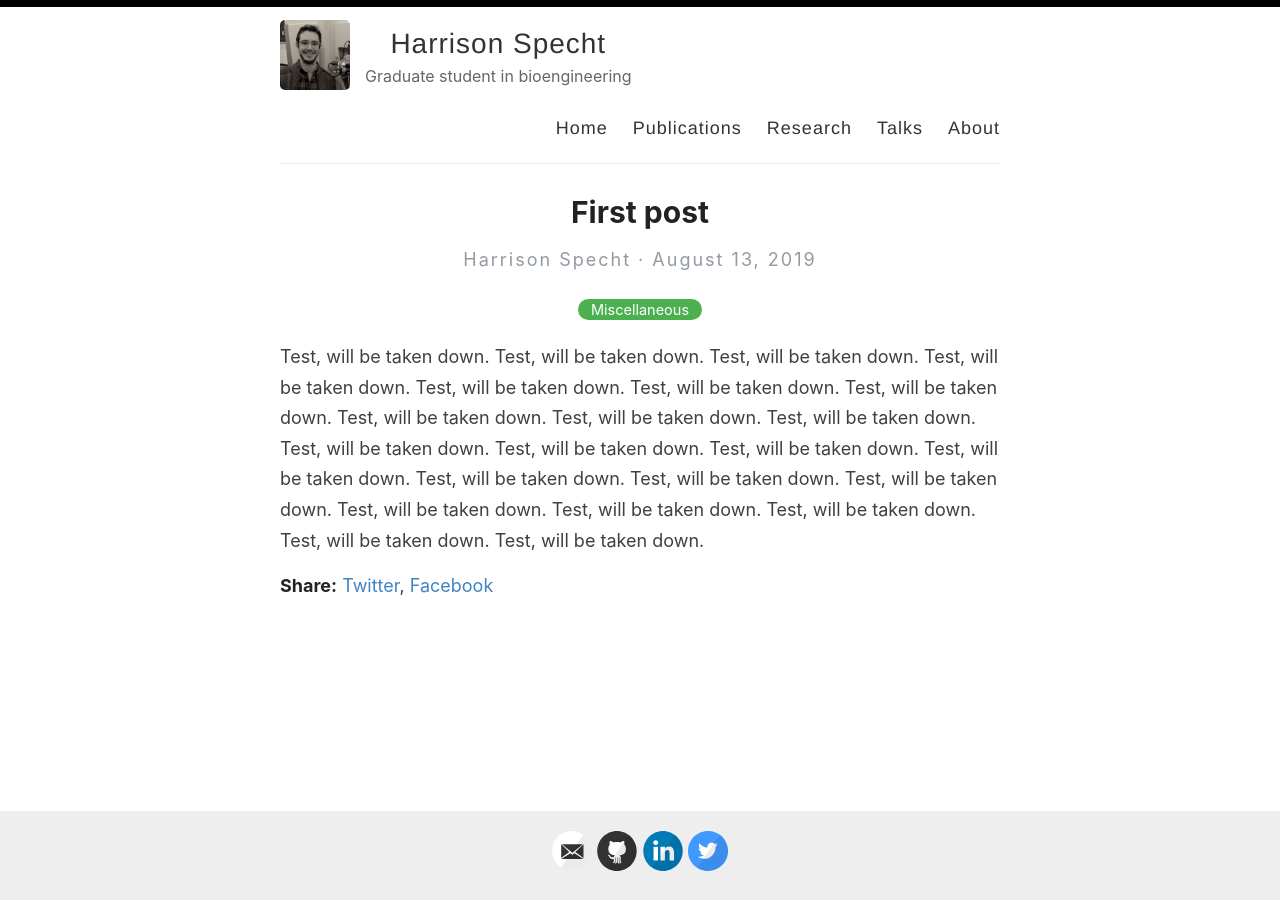
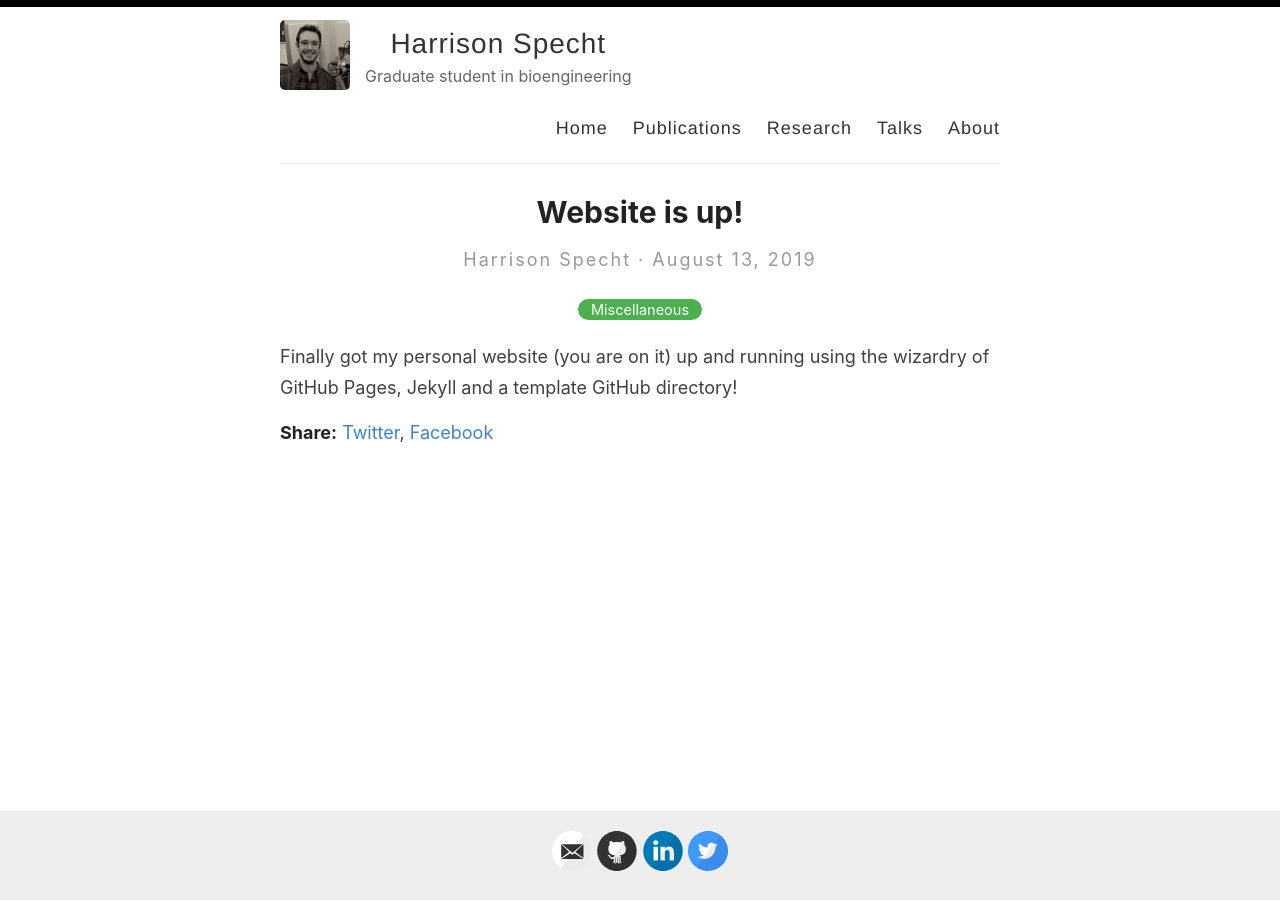
Before and after one commit to hspekt/site, a Jekyll site: the page built from _posts/2019-8-13-first-post.md, in a window 1280 px wide. Built offline with Jekyll 4.4.1, drawn with Linux system fonts in a browser that asks for light colours.

Commit message:
Update 2019-8-13-first-post.md

```diff
--- a/_posts/2019-8-13-first-post.md
+++ b/_posts/2019-8-13-first-post.md
@@ -1,7 +1,7 @@
 ---
 layout: post
-title: First post
+title: Website is up!
 categories: Miscellaneous
 ---
 
-Test, will be taken down. Test, will be taken down. Test, will be taken down. Test, will be taken down. Test, will be taken down. Test, will be taken down. Test, will be taken down. Test, will be taken down. Test, will be taken down. Test, will be taken down. Test, will be taken down. Test, will be taken down. Test, will be taken down. Test, will be taken down. Test, will be taken down. Test, will be taken down. Test, will be taken down. Test, will be taken down. Test, will be taken down. Test, will be taken down. Test, will be taken down. Test, will be taken down.
+Finally got my personal website (you are on it) up and running using the wizardry of GitHub Pages, Jekyll and a template GitHub directory!
```
